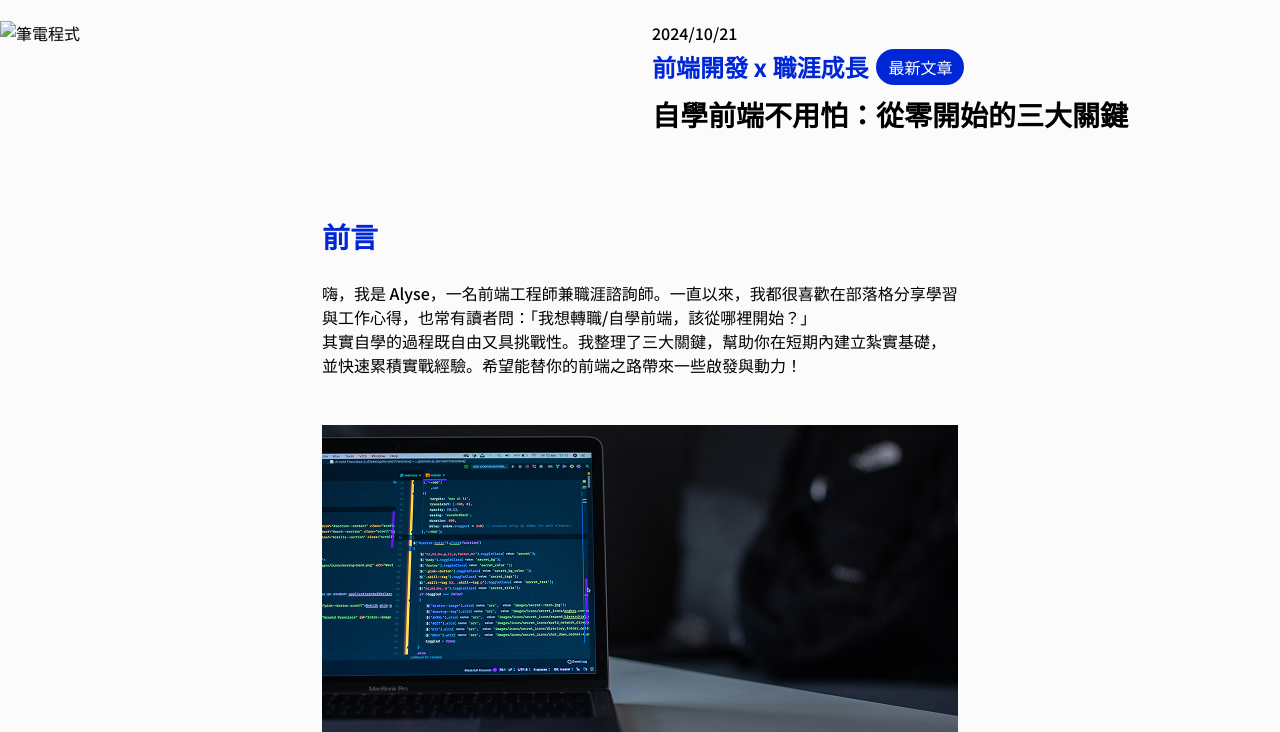
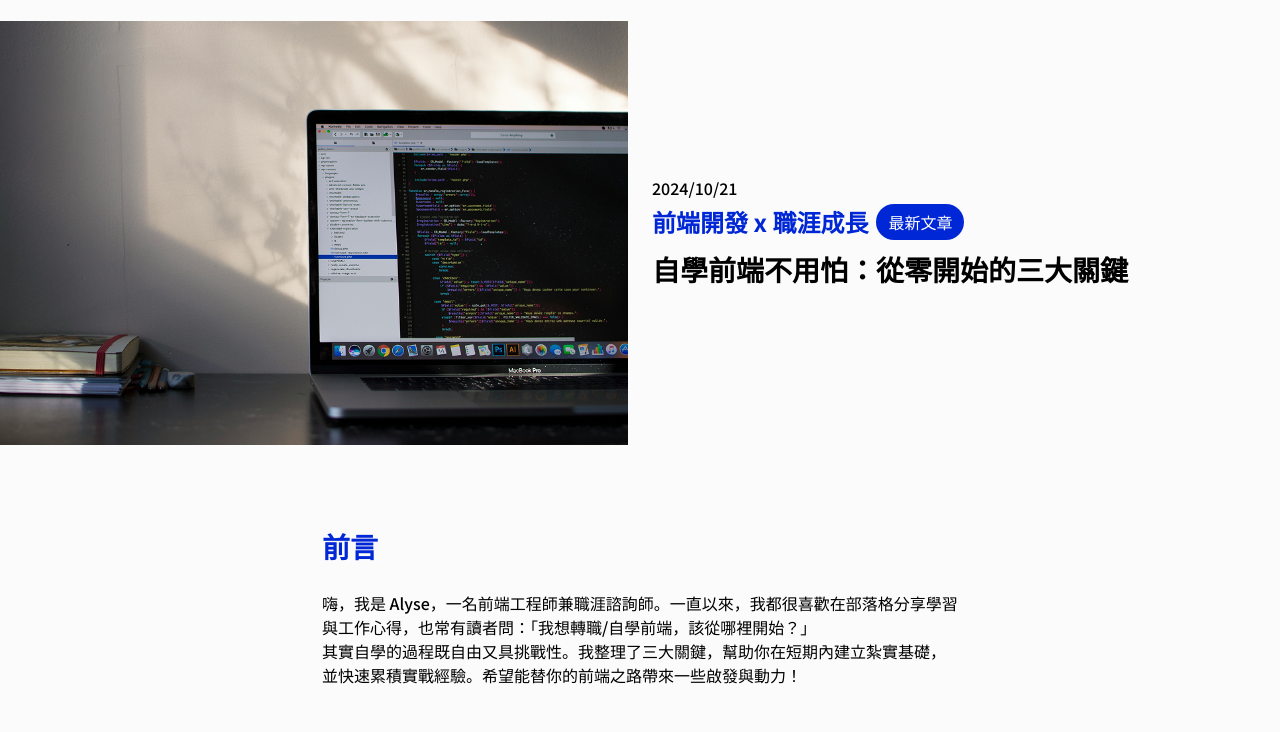
Before and after one commit to meredith0204/HTMLCSSWIN, a plain HTML site: page index.html in a window 1280 px wide. Shown: the part 69-801 px from the top of the page. Drawn offline with nearby package versions, Linux system fonts and the light colour scheme; files whose address does not match are found by name.

Commit message:
index.html

```diff
--- a/index.html
+++ b/index.html
@@ -24,7 +24,7 @@
     <div class="about-card">
       <div class="about-image">
         <img
-          src="images/desktop/About Section.png"
+          src="section.png"
           alt="筆電程式"
           class="desktop"
         />
```
